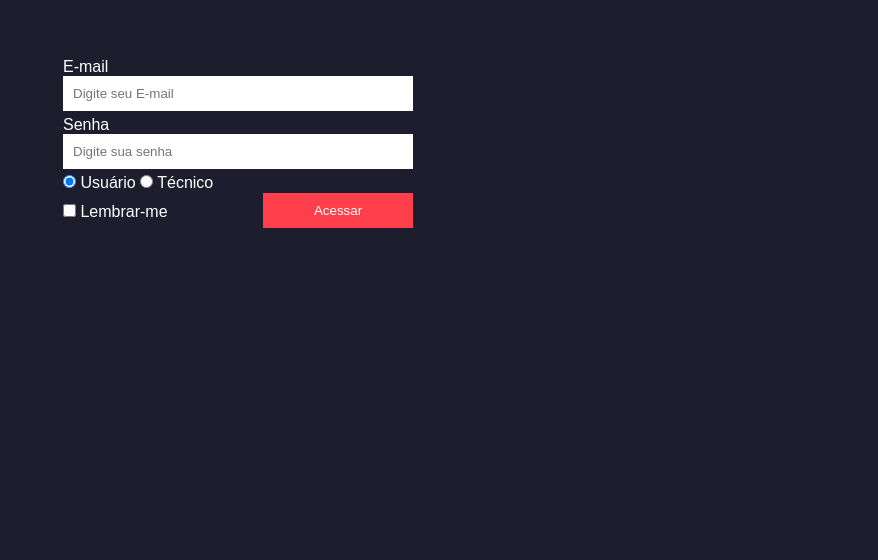
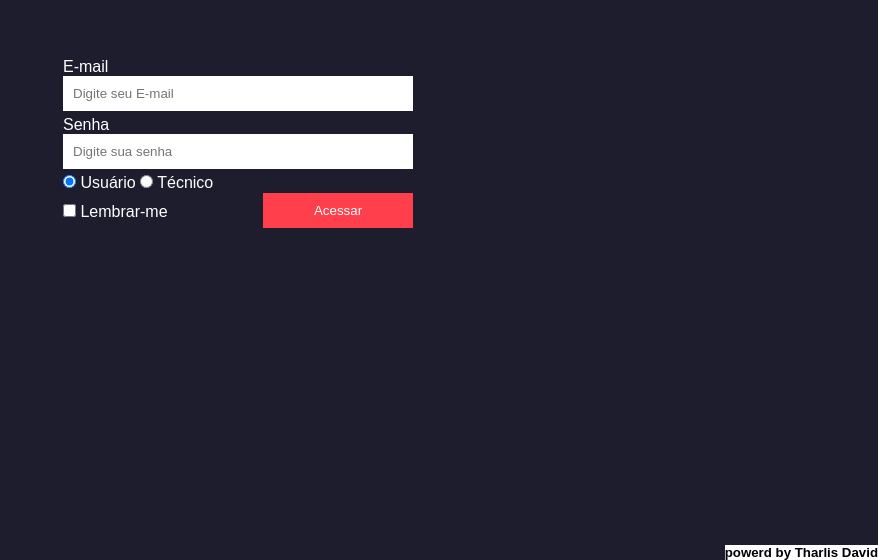
Before and after one commit to tharlisdavid/FormLoginCSS, a plain HTML site: page index.html in a window 1280 px wide. Shown: the part 255-815 px from the top of the page, without its empty margins (402-1280 px from the left). Drawn offline with Linux system fonts and the light colour scheme.

Commit message:
Adicionando autor no rodape

```diff
--- a/index.html
+++ b/index.html
@@ -7,6 +7,7 @@
     <link rel="stylesheet" href="style.css">
 </head>
 <body>
+
     <div class="container">
         <form>
             <label for="email">E-mail</label>
@@ -33,5 +34,8 @@
             </div>
         </form>
     </div>
+    <div class="footer">
+        <h5>powerd by Tharlis David</h6>
+    </div>
 </body>
 </html>
--- a/style.css
+++ b/style.css
@@ -53,3 +53,13 @@ align-items: center;
 #remember:hover {
     background-color: #ac9798;
 }
+
+h5 {
+ background-color: #FFF;
+}
+
+.footer {
+ width: 100%;
+ display: flex;
+ justify-content: right;
+}
```
